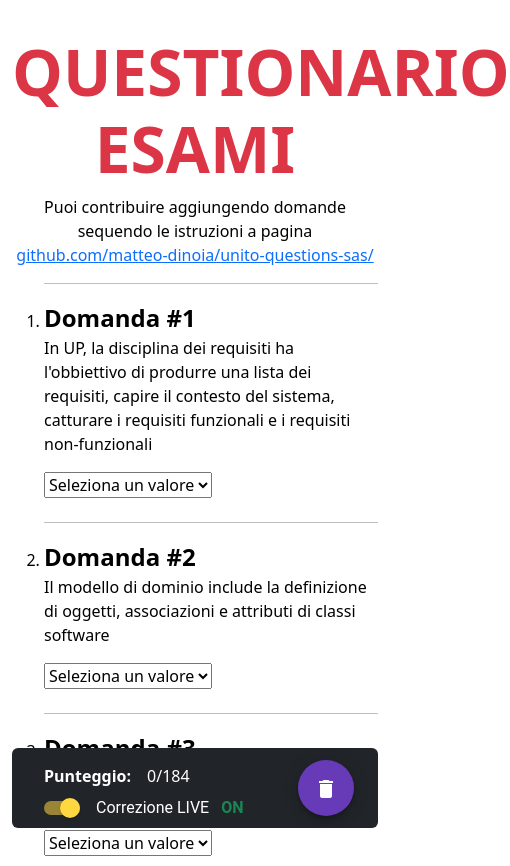
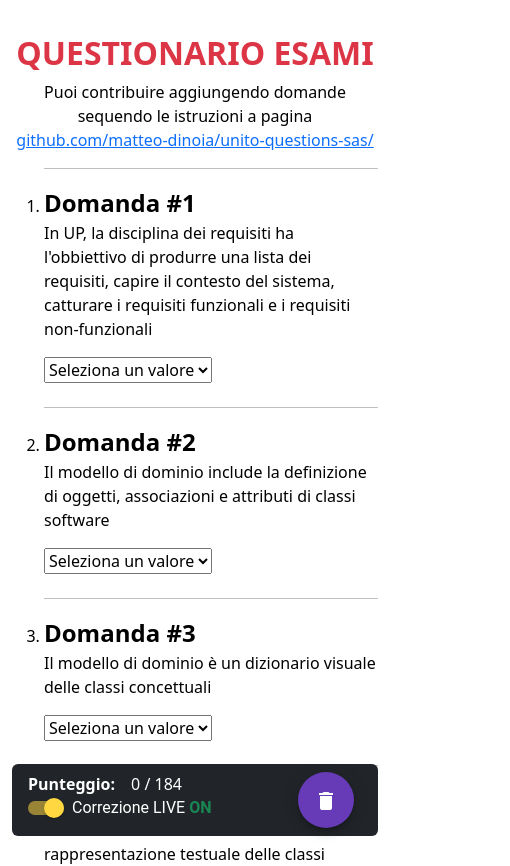
Before and after one commit to matteo-dinoia/unito-questions-sas, an Angular app: page / in a window 390 px wide. Shown: the top 866 px of the page, 510 px wide, since content can reach past the window. Built offline with nearby package versions, Linux system fonts and the light colour scheme.

Commit message:
make more responsive

```diff
--- a/src/app/app.component.html
+++ b/src/app/app.component.html
@@ -102,32 +102,23 @@
     </li>
   </ol>
 </div>
-<div class="container fixed-bottom">
-  <div class="mb-3 w-100 bg-dark round">
-    <div class="d-flex justify-content-between align-items-center px-3 py-2">
-      <div class="">
-        <div class="d-flex justify-content-start align-items-center">
-          <div
-            class="d-flex flex-column align-items-start justify-content-between"
-          >
-            <div class="d-flex justify-content-center align-items-center">
-              <div class="col-md-4 text-white">
-                <div class="text-end w-100 px-3 py-2"  >
-                  <span class="fw-bold me-3 my-2">Punteggio:</span>
-                  <span class="my-2">{{
+<div class="container fixed-bottom mb-2">
+  <div class="bar d-flex px-3 py-2 w-100 bg-dark text-white round">
+    <div class="d-flex flex-column" style="margin-right: auto;">
+      <div>
+        <span class="fw-bold me-3">Punteggio:</span>
+        <span class="">{{
           (!liveReview ? "nascosto"
-                      : (scorePoint + "/" + this.exam.length))
+            : (scorePoint + " / " + this.exam.length))
         }}</span>
-                </div>
-              </div>
       </div>
       <mat-slide-toggle
         color="success"
         [(ngModel)]="liveReview"
         (toggleChange)="liveReview = !liveReview"
-              class="d-flex justify-content-center align-items-center mx-3"
+        class=""
       >
-              <span class="text-white my-auto mx-2"> Correzione LIVE </span>
+        <span class=""> Correzione LIVE </span>
         <span
           class="fw-bold"
           [ngClass]="{
@@ -139,10 +130,7 @@
         >
       </mat-slide-toggle>
     </div>
-        </div>
-      </div>
 
-      <div class="text-white">
     <div class="d-flex justify-content-center">
       <button
         class="mx-2"
@@ -156,5 +144,3 @@
     </div>
   </div>
 </div>
-  </div>
-</div>
--- a/src/app/app.component.scss
+++ b/src/app/app.component.scss
@@ -19,7 +19,15 @@
 
 .my-header{ text-align: center; }
 .my-header h1{ font-size: 4em; }
+@media (max-width: 720px) {
+  .my-header h1{ font-size: 2em; }
+}
 
 .subpoint{ list-style-type: upper-latin; }
 
 .round{ border-radius: 6px; }
+
+.bar{
+  max-width: 720px;
+  margin: 0px auto;
+}
```
Also changed, not shown: 1 other file (tests, documents, lock files or other folders). Lines whose indentation alone changed are shown as unchanged.
